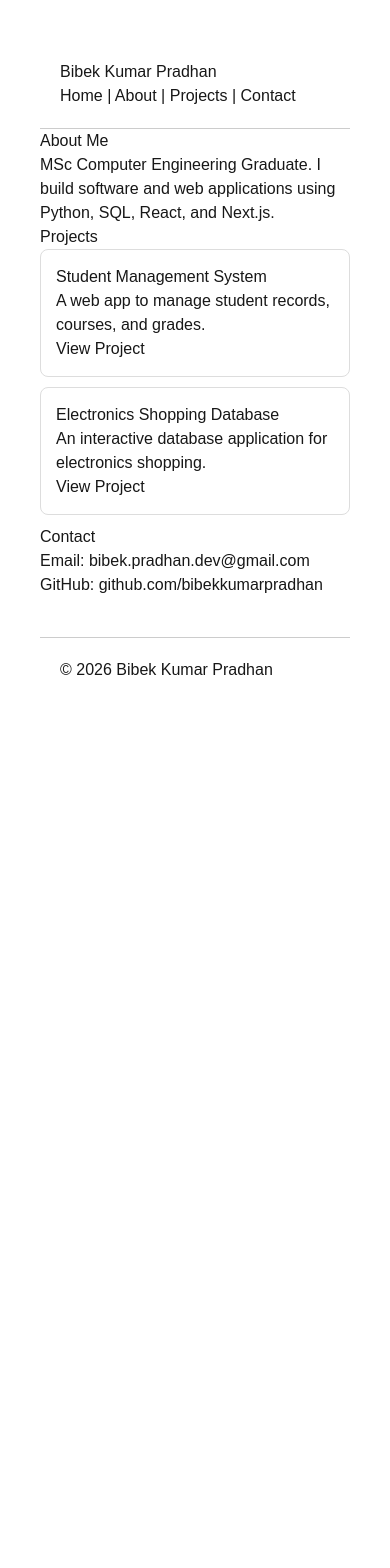
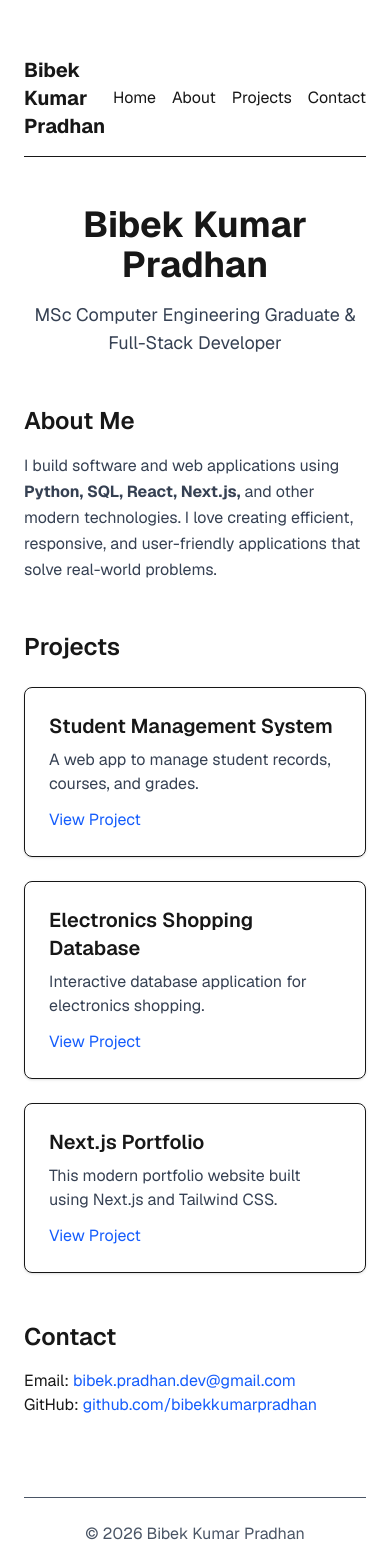
Before and after one commit to bibekkumarpradhan/bibek-portfolio, a Next.js app: page / in a window 390 px wide. Shown: the top 1568 px of the page. Before the commit the page ends 844 px from the top, so only its background shows below. Built offline with nearby package versions, Linux system fonts and the light colour scheme.

Commit message:
professional portfolio homepage

```diff
--- a/app/components/Footer.js
+++ b/app/components/Footer.js
@@ -1,7 +1,7 @@
 export default function Footer() {
   return (
-    <footer style={{ padding: "20px", borderTop: "1px solid #ccc", marginTop: "40px" }}>
-      <p>&copy; 2026 Bibek Kumar Pradhan</p>
+    <footer className="border-t py-6 text-center text-gray-600 mt-20">
+      &copy; 2026 Bibek Kumar Pradhan
     </footer>
   );
 }
--- a/app/components/Header.js
+++ b/app/components/Header.js
@@ -1,9 +1,12 @@
 export default function Header() {
   return (
-    <header style={{ padding: "20px", borderBottom: "1px solid #ccc" }}>
-      <h1>Bibek Kumar Pradhan</h1>
-      <nav>
-        <a href="/">Home</a> | <a href="/about">About</a> | <a href="/projects">Projects</a> | <a href="/contact">Contact</a>
+    <header className="flex justify-between items-center py-4 border-b mb-10">
+      <h1 className="text-xl font-bold">Bibek Kumar Pradhan</h1>
+      <nav className="space-x-4">
+        <a href="/" className="hover:text-blue-600">Home</a>
+        <a href="/about" className="hover:text-blue-600">About</a>
+        <a href="/projects" className="hover:text-blue-600">Projects</a>
+        <a href="/contact" className="hover:text-blue-600">Contact</a>
       </nav>
     </header>
   );
--- a/app/components/ProjectCard.js
+++ b/app/components/ProjectCard.js
@@ -1,9 +1,16 @@
 export default function ProjectCard({ title, description, link }) {
   return (
-    <div style={{ border: "1px solid #ddd", padding: "15px", borderRadius: "8px", marginBottom: "10px" }}>
-      <h3>{title}</h3>
-      <p>{description}</p>
-      <a href={link} target="_blank" rel="noopener noreferrer">View Project</a>
+    <div className="border p-6 rounded-lg shadow hover:shadow-lg transition duration-300">
+      <h3 className="text-xl font-semibold mb-2">{title}</h3>
+      <p className="text-gray-700 mb-3">{description}</p>
+      <a
+        href={link}
+        target="_blank"
+        rel="noopener noreferrer"
+        className="text-blue-600 hover:underline"
+      >
+        View Project
+      </a>
     </div>
   );
 }
--- a/app/page.js
+++ b/app/page.js
@@ -4,16 +4,30 @@ import ProjectCard from "./components/ProjectCard";
 
 export default function Home() {
   return (
-    <main style={{ fontFamily: "sans-serif", padding: "40px" }}>
+    <main className="font-sans max-w-5xl mx-auto px-6 py-10">
       <Header />
 
-      <section>
-        <h2>About Me</h2>
-        <p>MSc Computer Engineering Graduate. I build software and web applications using Python, SQL, React, and Next.js.</p>
+      {/* Hero Section */}
+      <section className="text-center my-12">
+        <h1 className="text-4xl md:text-5xl font-bold mb-4">Bibek Kumar Pradhan</h1>
+        <p className="text-lg md:text-xl text-gray-700">
+          MSc Computer Engineering Graduate & Full-Stack Developer
+        </p>
       </section>
 
-      <section>
-        <h2>Projects</h2>
+      {/* About Section */}
+      <section className="my-12">
+        <h2 className="text-2xl font-semibold mb-4">About Me</h2>
+        <p className="text-gray-700 leading-relaxed">
+          I build software and web applications using <strong>Python, SQL, React, Next.js,</strong> and other modern technologies.
+          I love creating efficient, responsive, and user-friendly applications that solve real-world problems.
+        </p>
+      </section>
+
+      {/* Projects Section */}
+      <section className="my-12">
+        <h2 className="text-2xl font-semibold mb-6">Projects</h2>
+        <div className="grid grid-cols-1 md:grid-cols-2 gap-6">
           <ProjectCard
             title="Student Management System"
             description="A web app to manage student records, courses, and grades."
@@ -21,15 +35,22 @@ export default function Home() {
           />
           <ProjectCard
             title="Electronics Shopping Database"
-          description="An interactive database application for electronics shopping."
+            description="Interactive database application for electronics shopping."
             link="#"
           />
+          <ProjectCard
+            title="Next.js Portfolio"
+            description="This modern portfolio website built using Next.js and Tailwind CSS."
+            link="#"
+          />
+        </div>
       </section>
 
-      <section>
-        <h2>Contact</h2>
-        <p>Email: bibek.pradhan.dev@gmail.com</p>
-        <p>GitHub: <a href="https://github.com/bibekkumarpradhan">github.com/bibekkumarpradhan</a></p>
+      {/* Contact Section */}
+      <section className="my-12">
+        <h2 className="text-2xl font-semibold mb-4">Contact</h2>
+        <p>Email: <a href="mailto:bibek.pradhan.dev@gmail.com" className="text-blue-600">bibek.pradhan.dev@gmail.com</a></p>
+        <p>GitHub: <a href="https://github.com/bibekkumarpradhan" target="_blank" rel="noopener noreferrer" className="text-blue-600">github.com/bibekkumarpradhan</a></p>
       </section>
 
       <Footer />
--- a/app/page.tsx
+++ b/app/page.tsx
@@ -1,65 +1,76 @@
 import Image from "next/image";
+import Link from "next/link";
 
 export default function Home() {
   return (
-    <div className="flex min-h-screen items-center justify-center bg-zinc-50 font-sans dark:bg-black">
-      <main className="flex min-h-screen w-full max-w-3xl flex-col items-center justify-between py-32 px-16 bg-white dark:bg-black sm:items-start">
-        <Image
-          className="dark:invert"
-          src="/next.svg"
-          alt="Next.js logo"
-          width={100}
-          height={20}
-          priority
-        />
-        <div className="flex flex-col items-center gap-6 text-center sm:items-start sm:text-left">
-          <h1 className="max-w-xs text-3xl font-semibold leading-10 tracking-tight text-black dark:text-zinc-50">
-            To get started, edit the page.tsx file.
-          </h1>
-          <p className="max-w-md text-lg leading-8 text-zinc-600 dark:text-zinc-400">
-            Looking for a starting point or more instructions? Head over to{" "}
-            <a
-              href="https://vercel.com/templates?framework=next.js&utm_source=create-next-app&utm_medium=appdir-template-tw&utm_campaign=create-next-app"
-              className="font-medium text-zinc-950 dark:text-zinc-50"
-            >
-              Templates
-            </a>{" "}
-            or the{" "}
-            <a
-              href="https://nextjs.org/learn?utm_source=create-next-app&utm_medium=appdir-template-tw&utm_campaign=create-next-app"
-              className="font-medium text-zinc-950 dark:text-zinc-50"
-            >
-              Learning
-            </a>{" "}
-            center.
-          </p>
+    <main className="min-h-screen bg-zinc-50 dark:bg-black text-black dark:text-white font-sans">
+      {/* Header / Navbar */}
+      <header className="flex justify-between items-center p-8 max-w-5xl mx-auto">
+        <h1 className="text-2xl font-bold">Bibek Kumar Pradhan</h1>
+        <nav className="space-x-4">
+          <Link href="https://github.com/bibekkumarpradhan" target="_blank" className="hover:underline">GitHub</Link>
+          <Link href="https://www.linkedin.com/in/bibekkumarpradhan" target="_blank" className="hover:underline">LinkedIn</Link>
+          <Link href="/resume.pdf" target="_blank" className="hover:underline">Resume</Link>
+        </nav>
+      </header>
+
+      {/* Hero Section */}
+      <section className="text-center py-32 px-6 max-w-3xl mx-auto">
+        <h2 className="text-4xl sm:text-5xl font-bold mb-4">Hi, I’m Bibek Kumar Pradhan</h2>
+        <p className="text-lg sm:text-xl mb-8">
+          MSc Computer Engineering Graduate | Building software applications with Python, SQL, Next.js & React
+        </p>
+        <Link
+          href="mailto:bibek.pradhan.dev@gmail.com"
+          className="inline-block bg-black text-white px-6 py-3 rounded-full hover:bg-zinc-800 transition"
+        >
+          Contact Me
+        </Link>
+      </section>
+
+      {/* Projects Section */}
+      <section className="max-w-5xl mx-auto py-16 px-6">
+        <h2 className="text-3xl font-bold mb-8">Projects</h2>
+        <div className="grid sm:grid-cols-2 gap-8">
+          <div className="p-6 border rounded-lg hover:shadow-lg transition">
+            <h3 className="text-xl font-semibold mb-2">Student Management System</h3>
+            <p className="mb-2">A full-stack system to manage students, courses, and grades using Python & SQL.</p>
+            <Link href="https://github.com/bibekkumarpradhan/student-management" target="_blank" className="text-blue-600 hover:underline">
+              View on GitHub
+            </Link>
+          </div>
+          <div className="p-6 border rounded-lg hover:shadow-lg transition">
+            <h3 className="text-xl font-semibold mb-2">Electronics Shopping Database</h3>
+            <p className="mb-2">An interactive database application for electronics shopping using Python & SQL.</p>
+            <Link href="https://github.com/bibekkumarpradhan/electronics-shopping" target="_blank" className="text-blue-600 hover:underline">
+              View on GitHub
+            </Link>
+          </div>
+          {/* Add more projects here */}
         </div>
-        <div className="flex flex-col gap-4 text-base font-medium sm:flex-row">
-          <a
-            className="flex h-12 w-full items-center justify-center gap-2 rounded-full bg-foreground px-5 text-background transition-colors hover:bg-[#383838] dark:hover:bg-[#ccc] md:w-[158px]"
-            href="https://vercel.com/new?utm_source=create-next-app&utm_medium=appdir-template-tw&utm_campaign=create-next-app"
-            target="_blank"
-            rel="noopener noreferrer"
-          >
-            <Image
-              className="dark:invert"
-              src="/vercel.svg"
-              alt="Vercel logomark"
-              width={16}
-              height={16}
-            />
-            Deploy Now
-          </a>
-          <a
-            className="flex h-12 w-full items-center justify-center rounded-full border border-solid border-black/[.08] px-5 transition-colors hover:border-transparent hover:bg-black/[.04] dark:border-white/[.145] dark:hover:bg-[#1a1a1a] md:w-[158px]"
-            href="https://nextjs.org/docs?utm_source=create-next-app&utm_medium=appdir-template-tw&utm_campaign=create-next-app"
-            target="_blank"
-            rel="noopener noreferrer"
-          >
-            Documentation
-          </a>
+      </section>
+
+      {/* Skills / Tech Stack */}
+      <section className="max-w-5xl mx-auto py-16 px-6">
+        <h2 className="text-3xl font-bold mb-8">Skills & Technologies</h2>
+        <div className="flex flex-wrap gap-4">
+          {["Python", "SQL", "Next.js", "React", "Tailwind CSS", "Git", "GitHub"].map((skill) => (
+            <span key={skill} className="px-4 py-2 bg-zinc-200 dark:bg-zinc-800 rounded-full">
+              {skill}
+            </span>
+          ))}
         </div>
-      </main>
-    </div>
+      </section>
+
+      {/* Footer / Contact */}
+      <footer className="py-12 text-center border-t border-zinc-200 dark:border-zinc-800">
+        <p>© 2026 Bibek Kumar Pradhan. All rights reserved.</p>
+        <p>
+          <Link href="mailto:bibek.pradhan.dev@gmail.com" className="text-blue-600 hover:underline">
+            bibek.pradhan.dev@gmail.com
+          </Link>
+        </p>
+      </footer>
+    </main>
   );
 }
```
Lines whose indentation alone changed are shown as unchanged.
